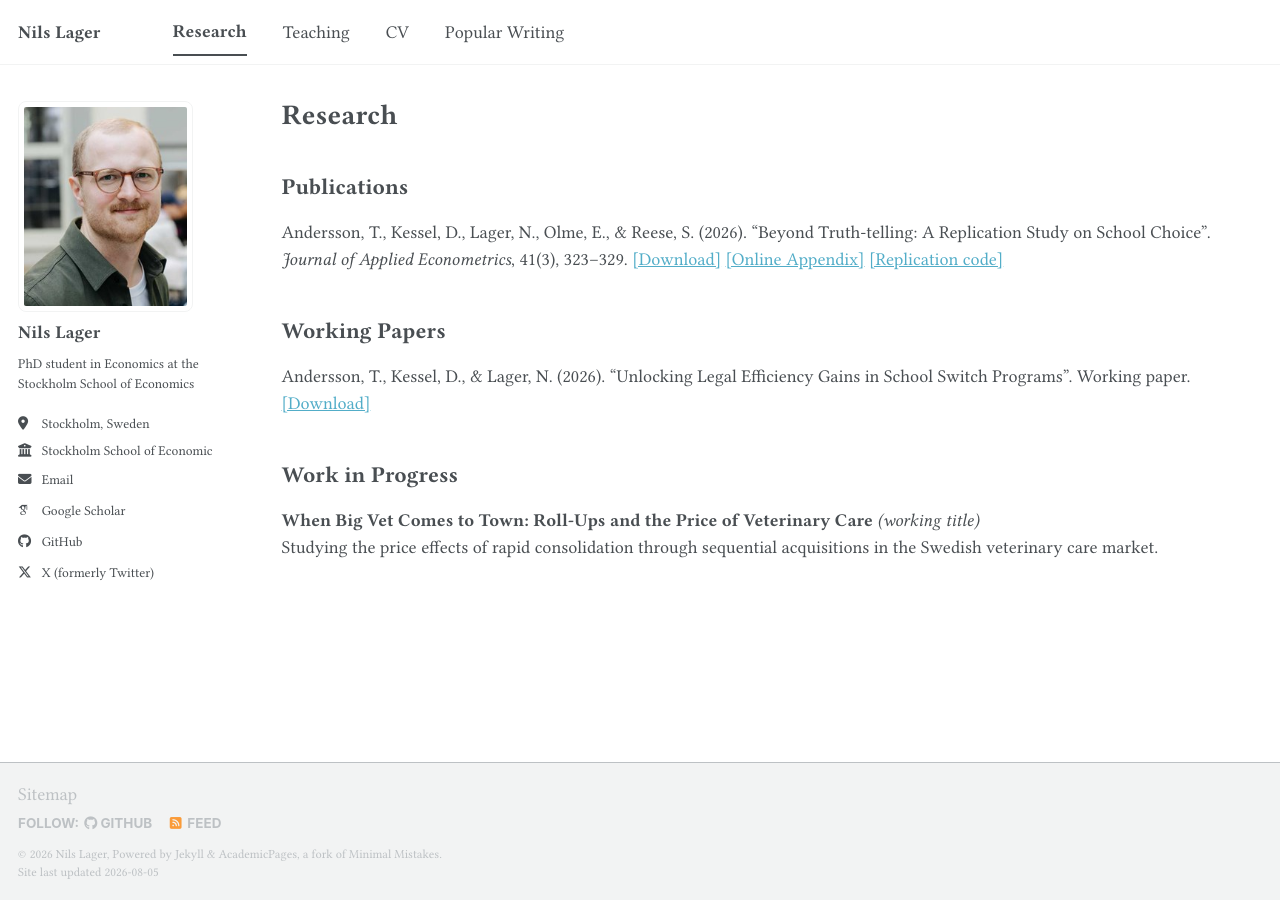
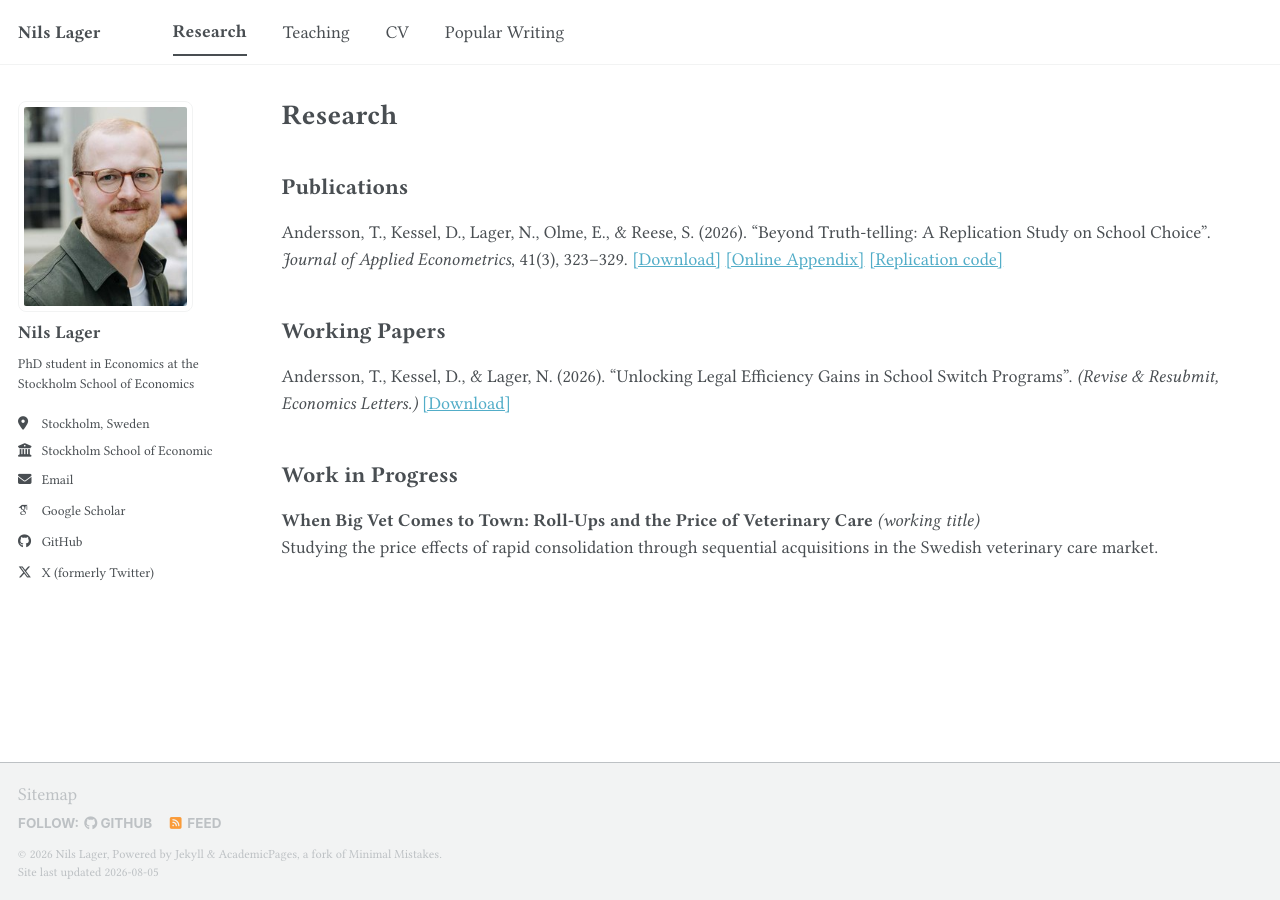
Before and after one commit to lagernils/lagernils.github.io, a Jekyll site: the page built from _pages/research.md, in a window 1280 px wide. Built offline with Jekyll 4.4.1, drawn with Linux system fonts in a browser that asks for light colours; some web fonts are replaced; a script bundle is joined from its source files by our own code; library files that are not in the unit come from our copies.

Commit message:
Update research: mark paper as Revise & Resubmit at Economics Letters

```diff
--- a/_pages/research.md
+++ b/_pages/research.md
@@ -11,7 +11,7 @@ Andersson, T., Kessel, D., Lager, N., Olme, E., & Reese, S. (2026). "Beyond Trut
 
 ## Working Papers
 
-Andersson, T., Kessel, D., & Lager, N. (2026). "Unlocking Legal Efficiency Gains in School Switch Programs". Working paper. [[Download]](https://papers.ssrn.com/sol3/papers.cfm?abstract_id=6815057)
+Andersson, T., Kessel, D., & Lager, N. (2026). "Unlocking Legal Efficiency Gains in School Switch Programs". *(Revise & Resubmit, Economics Letters.)* [[Download]](https://papers.ssrn.com/sol3/papers.cfm?abstract_id=6815057)
 
 ## Work in Progress
 
```
